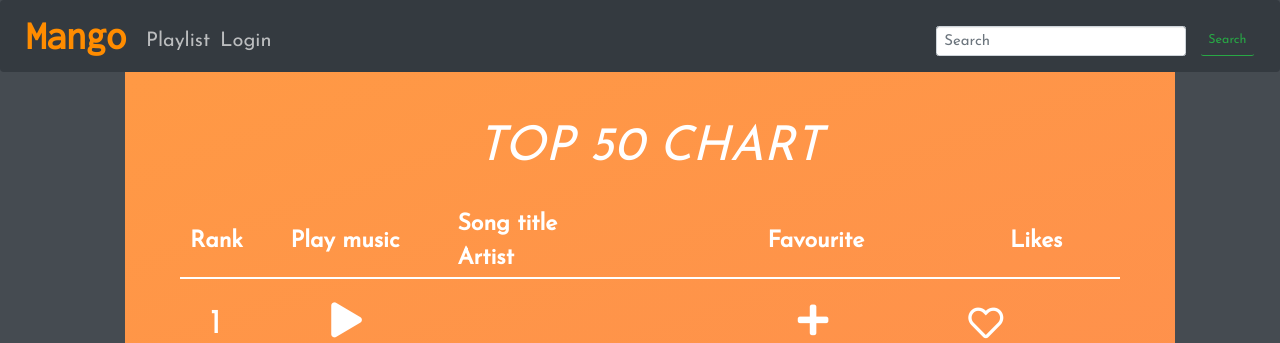
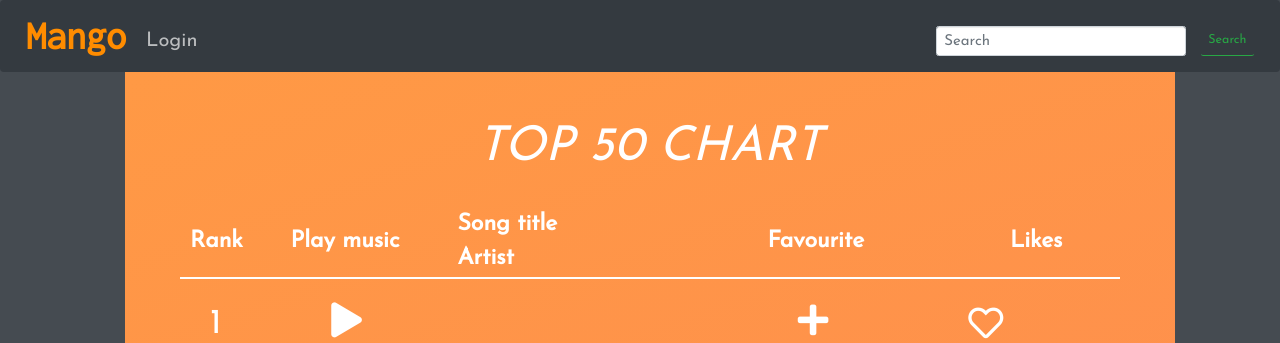
Before and after one commit to thanakritfluk/Fake_Melon, a Flask app: page / in a window 1280 px wide. Shown: the top 343 px of the page. Run offline with Flask 2, Linux system fonts and the light colour scheme; data that the repository does not hold is empty; some libraries are stand-ins or nearby versions.

Commit message:
Fix conflict

```diff
--- a/app/templates/base.html
+++ b/app/templates/base.html
@@ -46,10 +46,10 @@
 
         <div class="collapse navbar-collapse" id="navbarSupportedContent">
             <ul class="navbar-nav mr-auto">
-                <li class="nav-item active">
-                    <a class="nav-link" id="playlist-link" href="{{ url_for('playlist') }}"> Playlist<span
-                            class="sr-only">(current)</span></a>
-                </li>
+{#                <li class="nav-item active">#}
+{#                    <a class="nav-link" id="playlist-link" href="{{ url_for('playlist') }}"> Playlist<span#}
+{#                            class="sr-only">(current)</span></a>#}
+{#                </li>#}
                 <li class="nav-item active" >
                     {% if current_user.is_authenticated() %}
                     <a class="nav-link" href="{{ url_for('logout') }}">
--- a/app/views.py
+++ b/app/views.py
@@ -39,7 +39,7 @@ def login():
             flash("Logged in successfully!", category='success')
             return redirect(request.args.get("next") or url_for("home"))
         flash("Wrong username or password!", category='error Cup')
-    return render_template('login.html', title='login', form=form,error = "Error Nama")
+    return render_template('login.html', title='login', form=form, error="Error Nama")
 
 
 @fake_melon.route('/logout')
@@ -79,6 +79,7 @@ def song_detail():
 @login_required
 def like():
     return render_template('playlist.html')
+
 
 @fake_melon.route('/fav')
 @login_required
```
